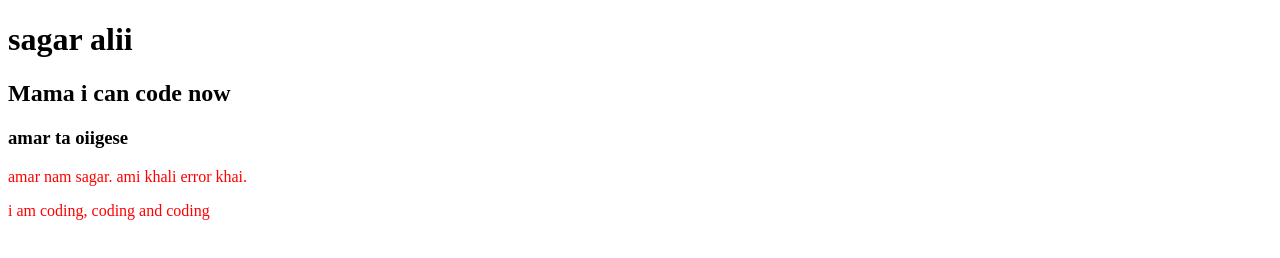
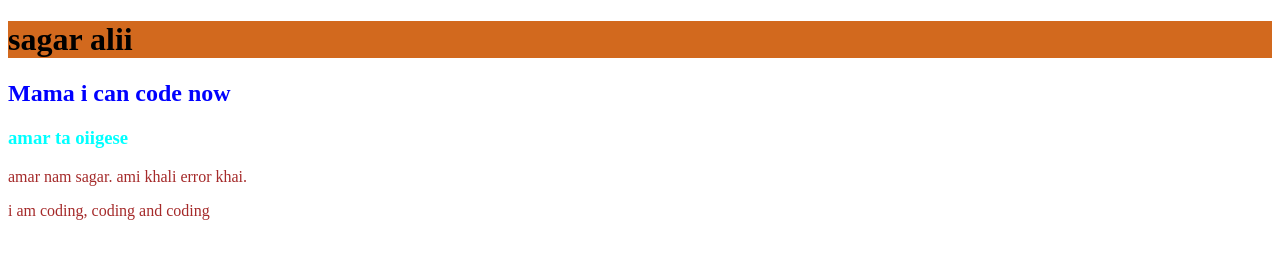
Before and after one commit to shoshangkashekhor/first-repo, a plain HTML site: page index.html in a window 1280 px wide. Drawn offline with Linux system fonts and the light colour scheme.

Commit message:
styles commit

```diff
--- a/style.css
+++ b/style.css
@@ -1,3 +1,12 @@
 p{
-    color: red;
+    color: brown;
 }
+h1{
+    background-color: chocolate;
+}
+h2{
+    color: blue;
+}
+h3{
+    color: aqua;
+}
```
